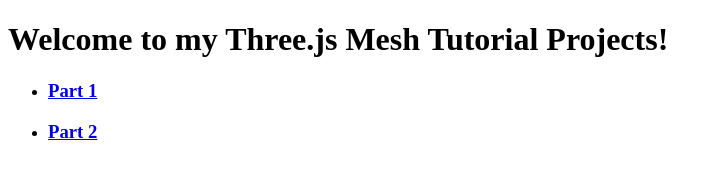
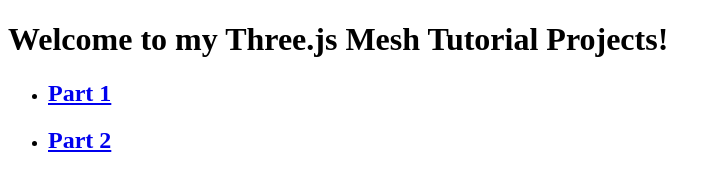
Before and after one commit to wiadarola/threejs-mesh-tutorial, a plain HTML site: page index.html in a window 1280 px wide. Shown: the whole page, without its empty margins (0-721 px from the left). Drawn offline with Linux system fonts and the light colour scheme.

Commit message:
Update index.html

```diff
--- a/index.html
+++ b/index.html
@@ -11,8 +11,8 @@
 <body>
     <h1>Welcome to my Three.js Mesh Tutorial Projects!</h1>
     <ul>
-        <li><h3><a href="./clicking.html">Part 1</a></h3></li>
-        <li><h3><a href="./collision.html">Part 2</a></h3></li>
+        <li><h2><a href="./clicking.html">Part 1</a></h2></li>
+        <li><h2><a href="./collision.html">Part 2</a></h2></li>
     </ul>
 </body>
 
```
